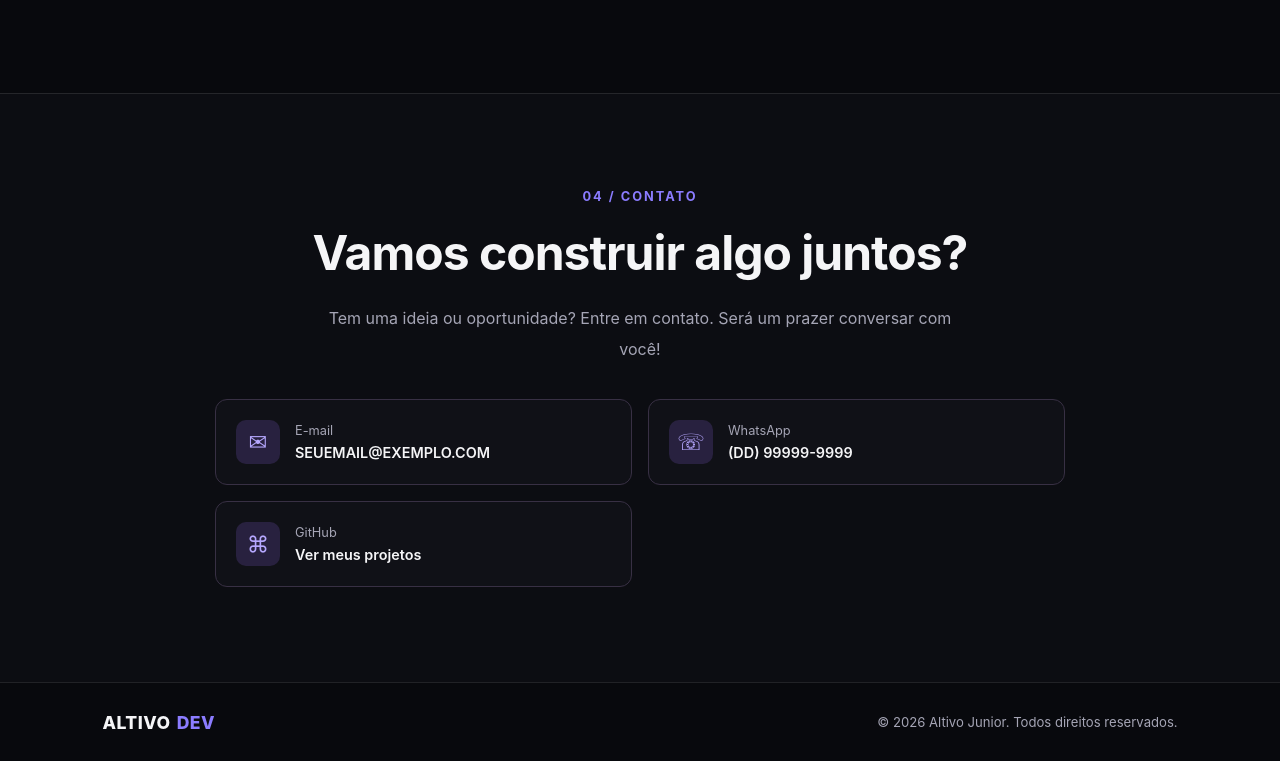
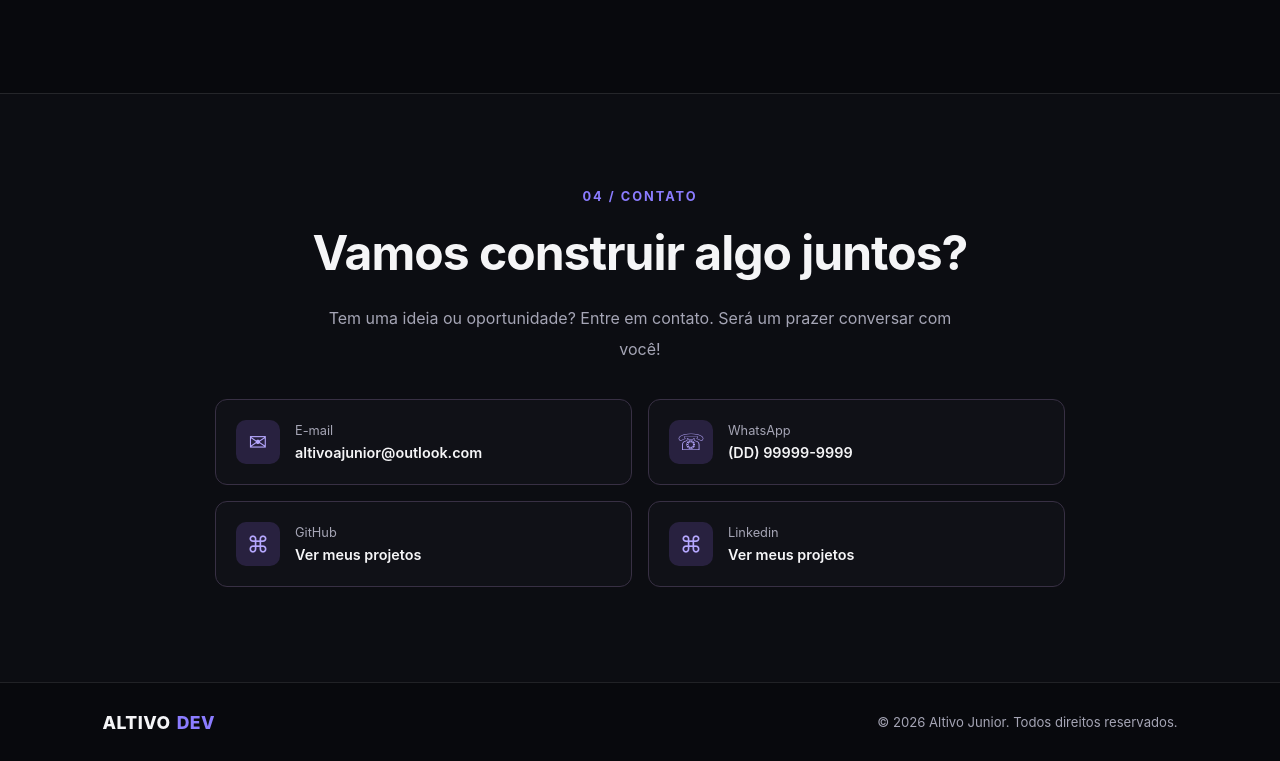
Before and after one commit to altivoajunior/site-altivo, a React (Vite) app: page / in a window 1280 px wide. Shown: the part 2013-2774 px from the top of the page. Built offline with nearby package versions, Linux system fonts and the light colour scheme.

Commit message:
Atualizando links do GitHub e LinkedIn

```diff
--- a/src/App.jsx
+++ b/src/App.jsx
@@ -118,11 +118,11 @@ function App() {
   </p>
 
   <div className="contact-list">
-    <a href="mailto:SEUEMAIL@EXEMPLO.COM" className="contact-item">
+    <a href="mailto:altivoajunior@outlook.com" className="contact-item">
       <span className="contact-icon">✉</span>
       <span>
         <small>E-mail</small>
-        <strong>SEUEMAIL@EXEMPLO.COM</strong>
+        <strong>altivoajunior@outlook.com</strong>
       </span>
     </a>
 
@@ -151,6 +151,19 @@ function App() {
         <strong>Ver meus projetos</strong>
       </span>
     </a>
+
+    <a
+      href="https://www.linkedin.com/in/altivo-junior-113297379/"
+      className="contact-item"
+      target="_blank"
+      rel="noreferrer"
+    >
+      <span className="contact-icon">⌘</span>
+      <span>
+        <small>Linkedin</small>
+        <strong>Ver meus projetos</strong>
+      </span>
+    </a>
   </div>
 </section>
 
```
